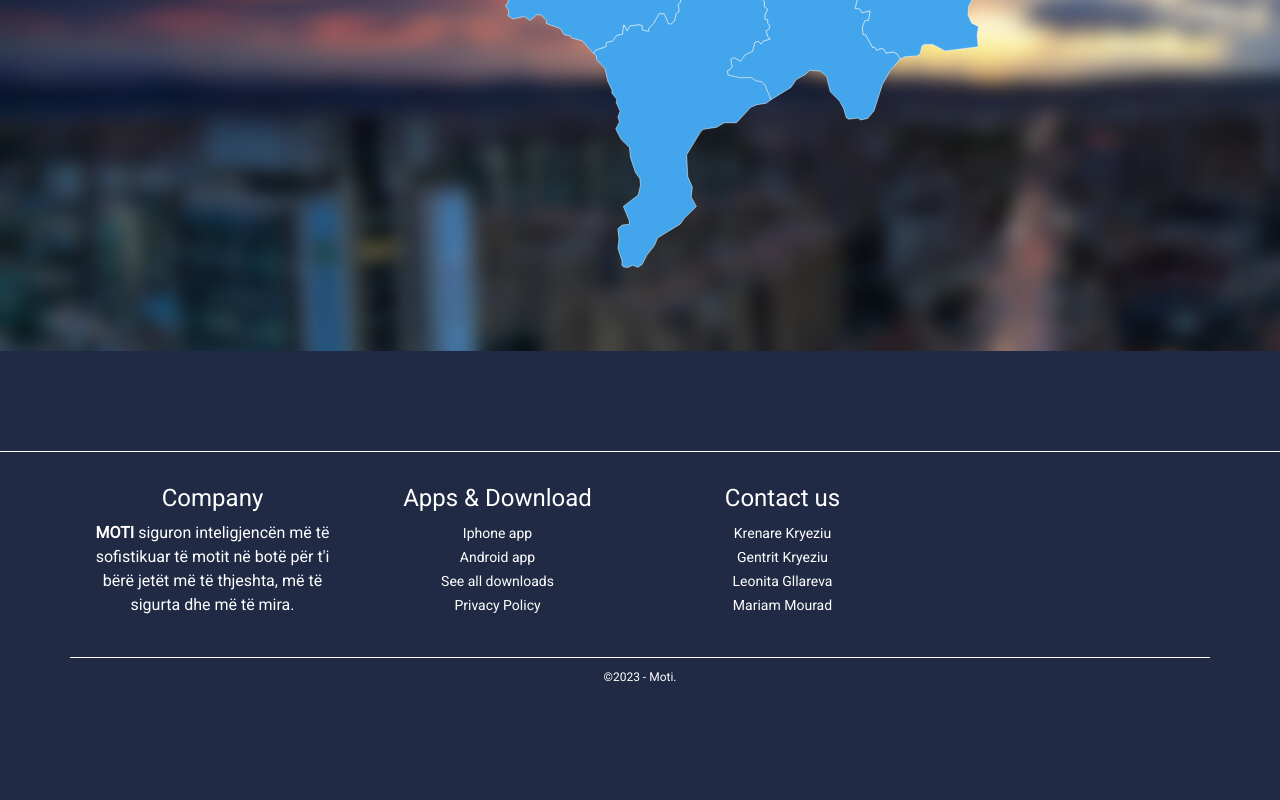
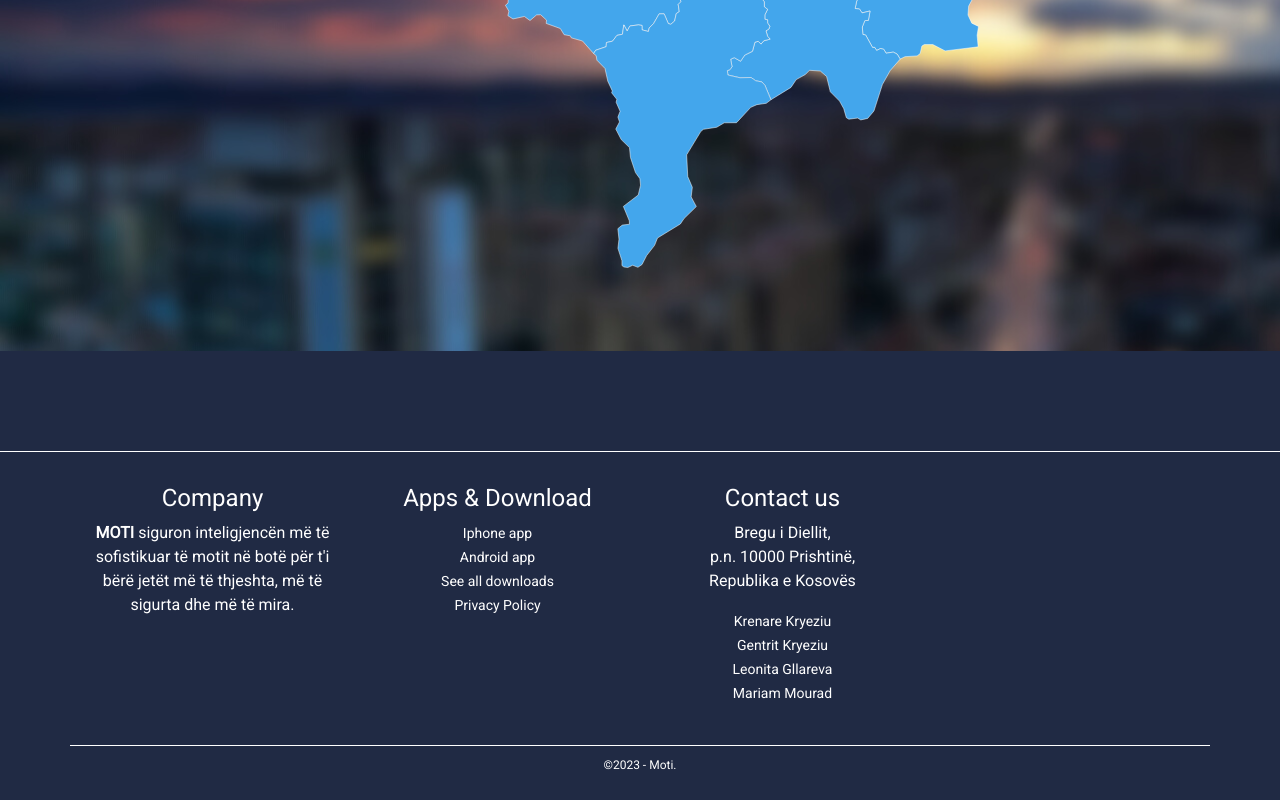
Before and after one commit to Gentrit851/UEB20_22_GR18-, a plain HTML site: page final-project/index.html in a window 1280 px wide. Shown: the part 509-1309 px from the top of the page. Before the commit the page ends 1221 px from the top, so only its background shows below. Drawn offline with nearby package versions, Linux system fonts and the light colour scheme.

Commit message:
Update index.html

```diff
--- a/final-project/index.html
+++ b/final-project/index.html
@@ -183,6 +183,11 @@
                             <!--Column1-->
                             <div class="footer-pad">
                                 <h4>Contact us</h4>
+                                <address>
+                      Bregu i Diellit,</br>
+                      p.n. 10000 Prishtinë,</br>
+                      Republika e Kosovës</br>
+                      </address>
                                 <ul class="list-unstyled">
                                     <li><a href="mailto:krenare.kryeziu1@student.uni-pr.edu">Krenare Kryeziu</a></li>
                                     <li><a href="mailto:gentrit.kryeziu5@student.uni-pr.edu">Gentrit Kryeziu</a></li>
```
